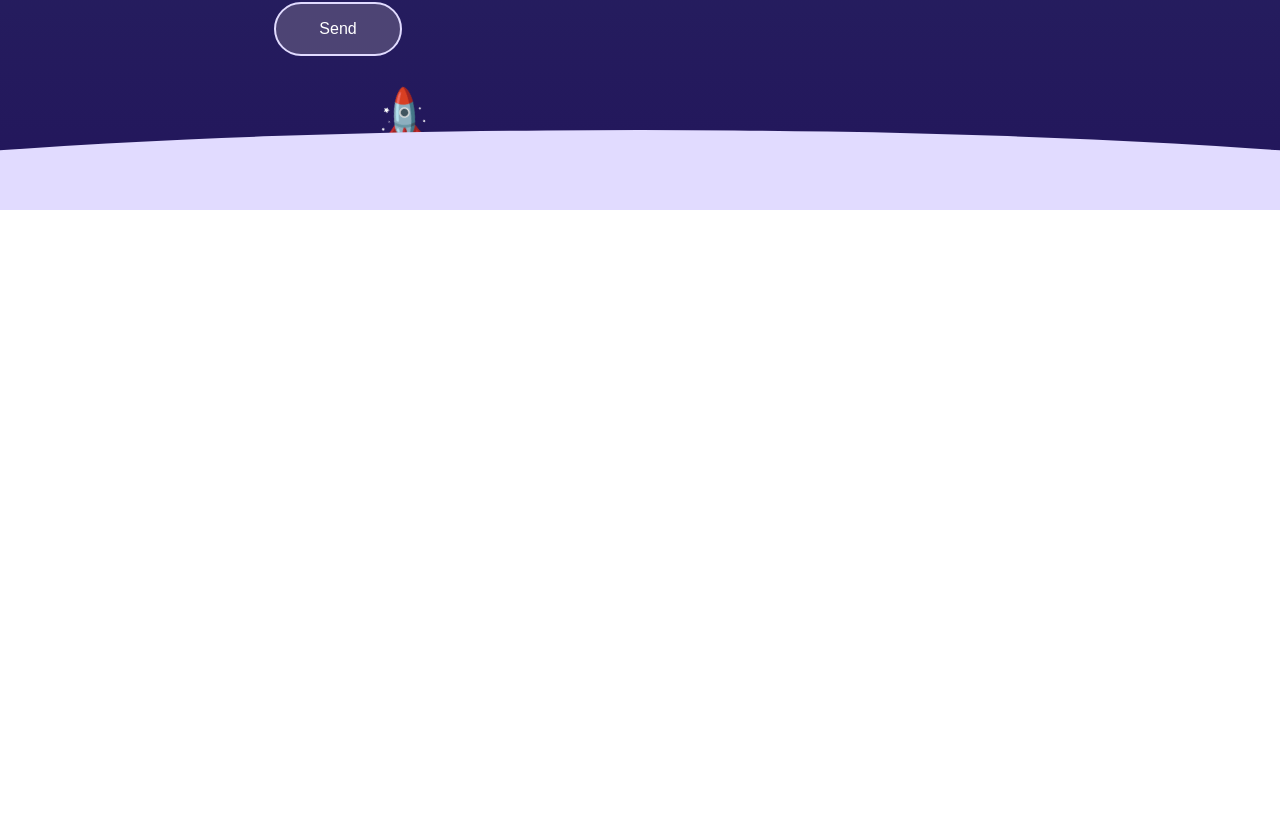
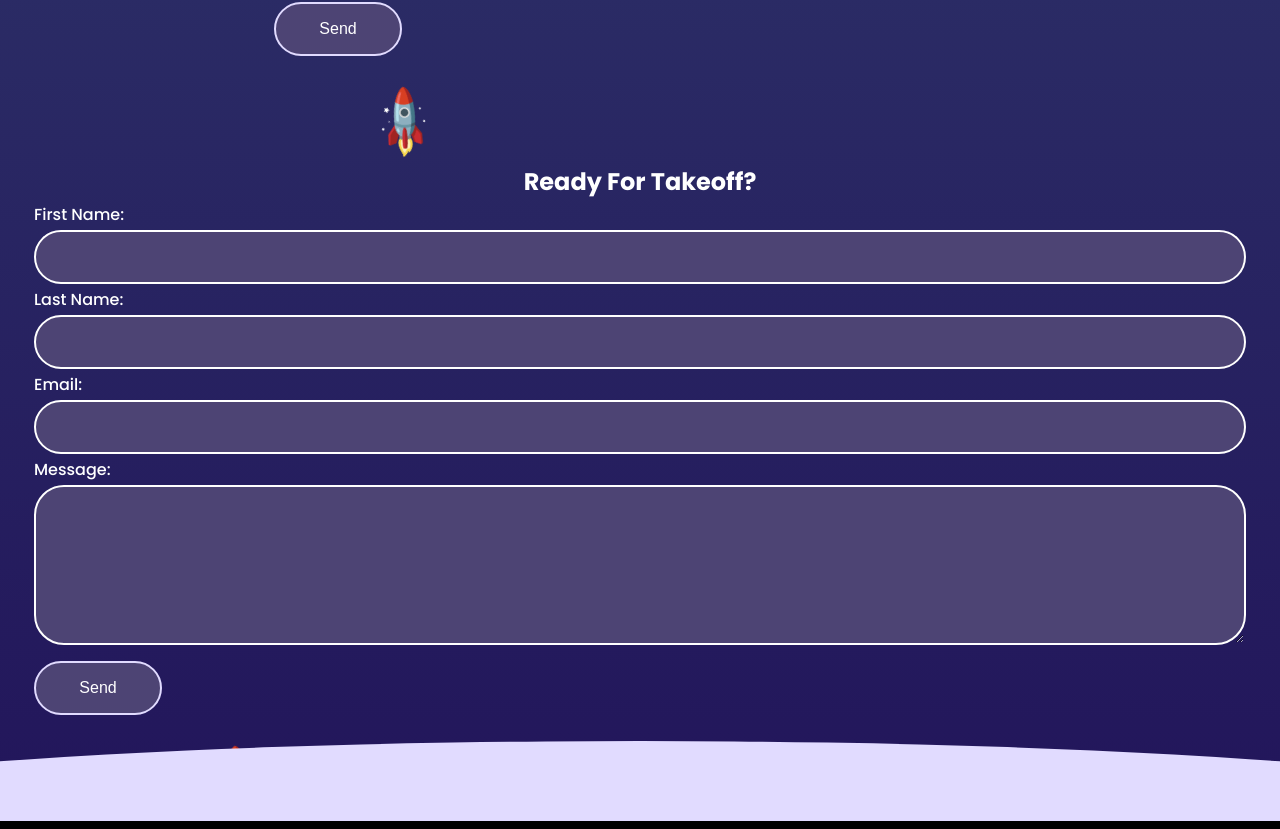
Before and after one commit to Brendan-Leal/AstrolabStudio, a Next.js app: page / in a window 1280 px wide. Shown: the part 2051-2880 px from the top of the page. Before the commit the page ends 2261 px from the top, so only its background shows below. Built offline with nearby package versions, Linux system fonts and the light colour scheme.

Commit message:
add contact form to footer

```diff
--- a/src/components/Footer.tsx
+++ b/src/components/Footer.tsx
@@ -1,10 +1,14 @@
 import React from 'react';
 import styles from '../styles/footer.module.css';
+import ContactForm from './ContactForm';
 
 export default function Footer() {
   return (
-    <footer className={styles.footer}>
-      <div className={styles.semiCircle} />
+    <footer>
+      <ContactForm />
+      <div className={styles.footer}>
+        <div className={styles.semiCircle} />
+      </div>
     </footer>
   );
 }
```
